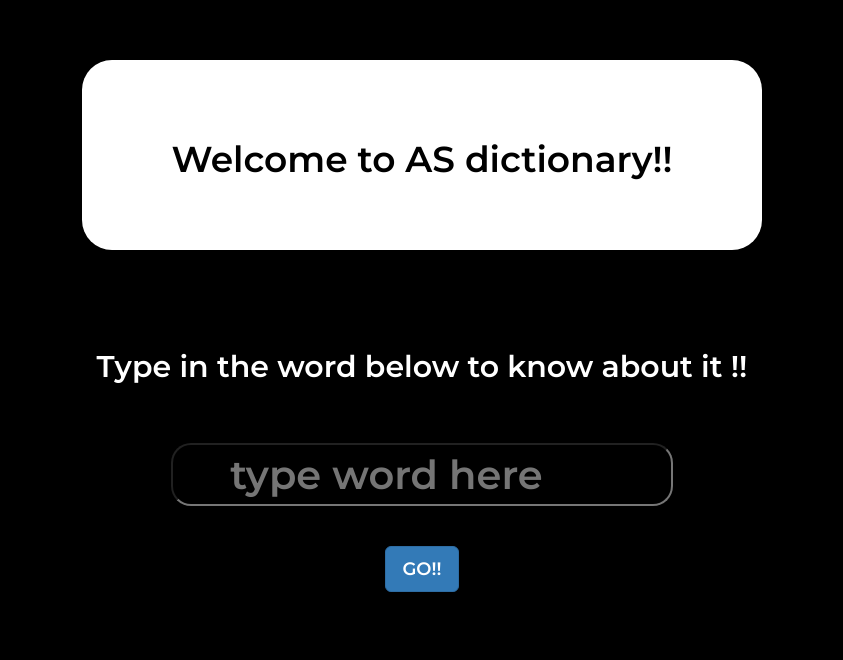
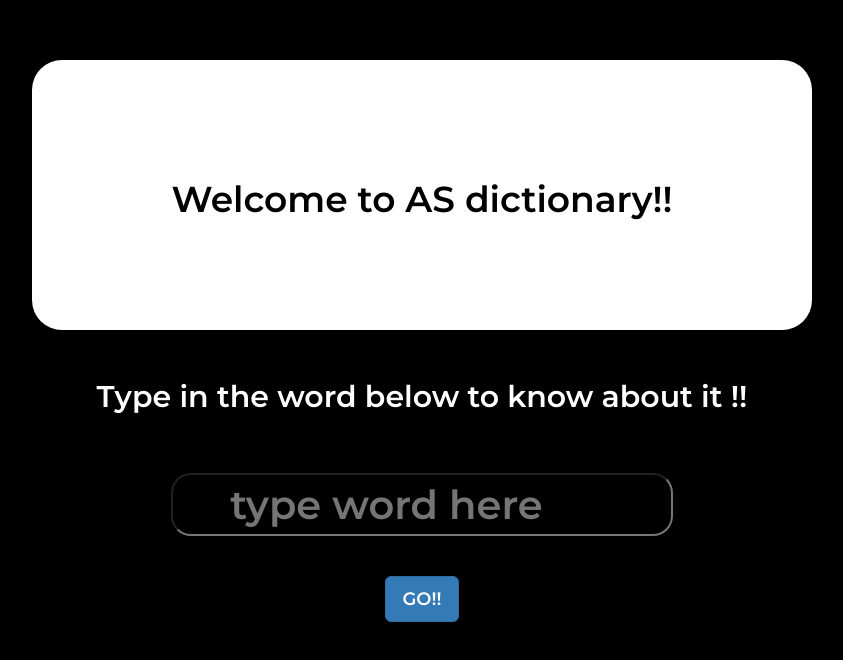
Before and after one commit to asmdspyder/dictionary, a plain HTML site: page index.html in a window 1280 px wide. Shown: the part 140-800 px from the top of the page, without its empty margins (218-1061 px from the left). Drawn offline with nearby package versions, Linux system fonts and the light colour scheme.

Commit message:
Add files via upload

```diff
--- a/styles.css
+++ b/styles.css
@@ -11,10 +11,11 @@ body{
 .h1{
   background-color: white;
   color: black;
-  margin: 100px;
+  margin: 50px;
   font-size: 150px;
-  padding: 60px;
+  padding: 100px;
   border-radius: 30px;
+
 
 }
 
```
